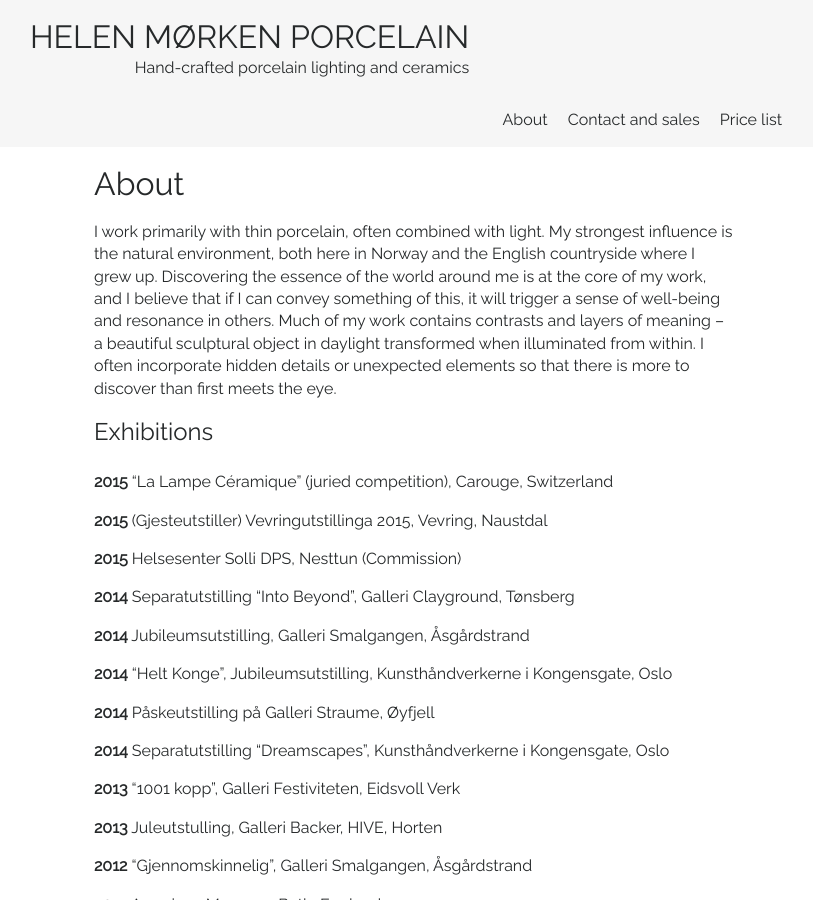
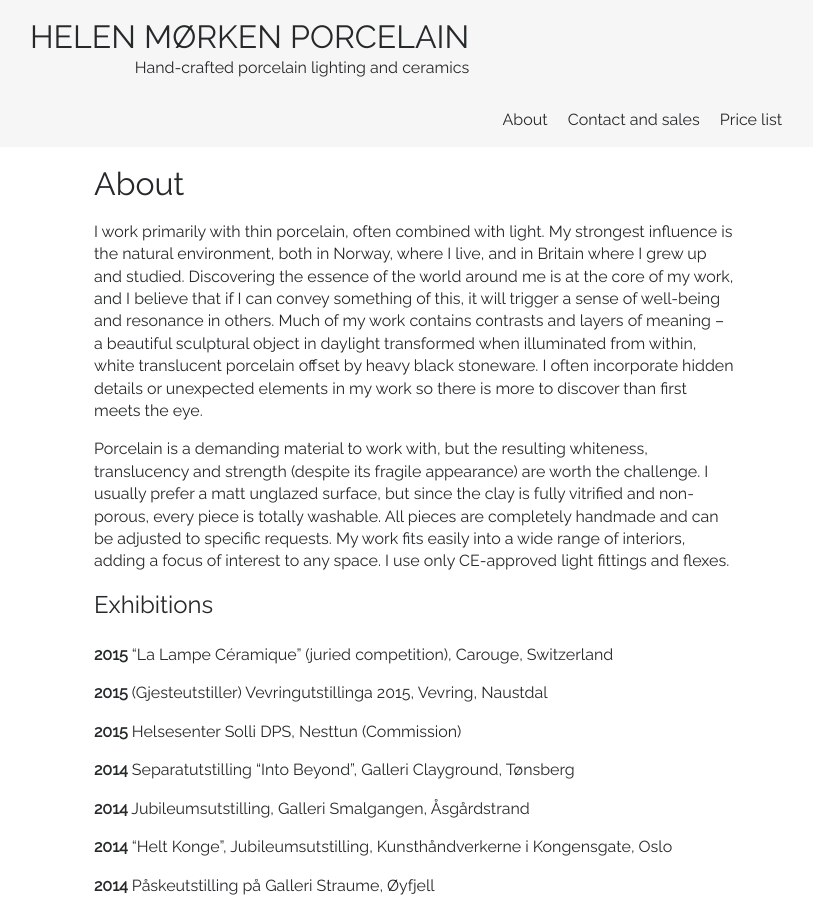
Before and after one commit to rebekkjm/helenmorkenno, a Jekyll site: the page built from about.md, in a window 1280 px wide and 900 px high. Shown: the whole window, without its empty margins (226-1039 px from the left). Built offline with Jekyll 4.4.1, drawn with Linux system fonts in a browser that asks for light colours.

Commit message:
Update about.md

```diff
--- a/about.md
+++ b/about.md
@@ -4,7 +4,10 @@ title: About
 permalink: /about/
 ---
 
-I work primarily with thin porcelain, often combined with light. My strongest influence is the natural environment, both here in Norway and the English countryside where I grew up. Discovering the essence of the world around me is at the core of my work, and I believe that if I can convey something of this, it will trigger a sense of well-being and resonance in others. Much of my work contains contrasts and layers of meaning – a beautiful sculptural object in daylight transformed when illuminated from within. I often incorporate hidden details or unexpected elements so that there is more to discover than first meets the eye.
+I work primarily with thin porcelain, often combined with light. My strongest influence is the natural environment, both in Norway, where I live, and in Britain where I grew up and studied. Discovering the essence of the world around me is at the core of my work, and I believe that if I can convey something of this, it will trigger a sense of well-being and resonance in others. Much of my work contains contrasts and layers of meaning – a beautiful sculptural object in daylight transformed when illuminated from within, white translucent porcelain offset by heavy black stoneware. I often incorporate hidden details or unexpected elements in my work so there is more to discover than first meets the eye.
+
+Porcelain is a demanding material to work with, but the resulting whiteness, translucency and strength (despite its fragile appearance) are worth the challenge. I usually prefer a matt unglazed surface, but since the clay is fully vitrified and non-porous, every piece is totally washable. All pieces are completely handmade and can be adjusted to specific requests. My work fits easily into a wide range of interiors, adding a focus of interest to any space.
+I use only CE-approved light fittings and flexes.
 
 ### Exhibitions
 
```
